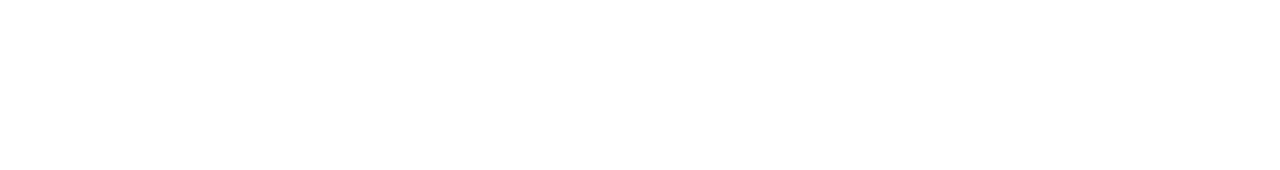
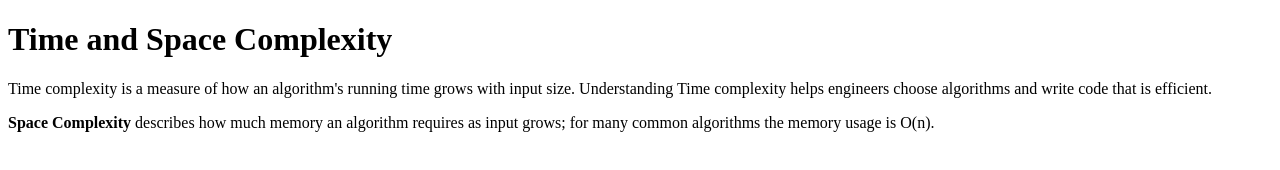
Before and after one commit to acciojob/time-and-space-complexity-HemanthRaghu96, a website: page main.html in a window 1280 px wide. Drawn offline with Linux system fonts and the light colour scheme.

Commit message:
created a submission

```diff
--- a/main.html
+++ b/main.html
@@ -8,6 +8,16 @@
 
 <body>
 	<!-- the entire body must be written by student -->
+	<h1>Time and Space Complexity</h1>
+	 <p>
+    Time complexity is a measure of how an algorithm's running time grows with input size.
+    Understanding Time complexity helps engineers choose algorithms and write code that is efficient.
+  </p>
+
+  <p>
+    <b>Space Complexity</b> describes how much memory an algorithm requires as input grows;
+    for many common algorithms the memory usage is O(n).
+  </p>
     <script type="text/javascript" src="./script.js">
 </script>
 
```
